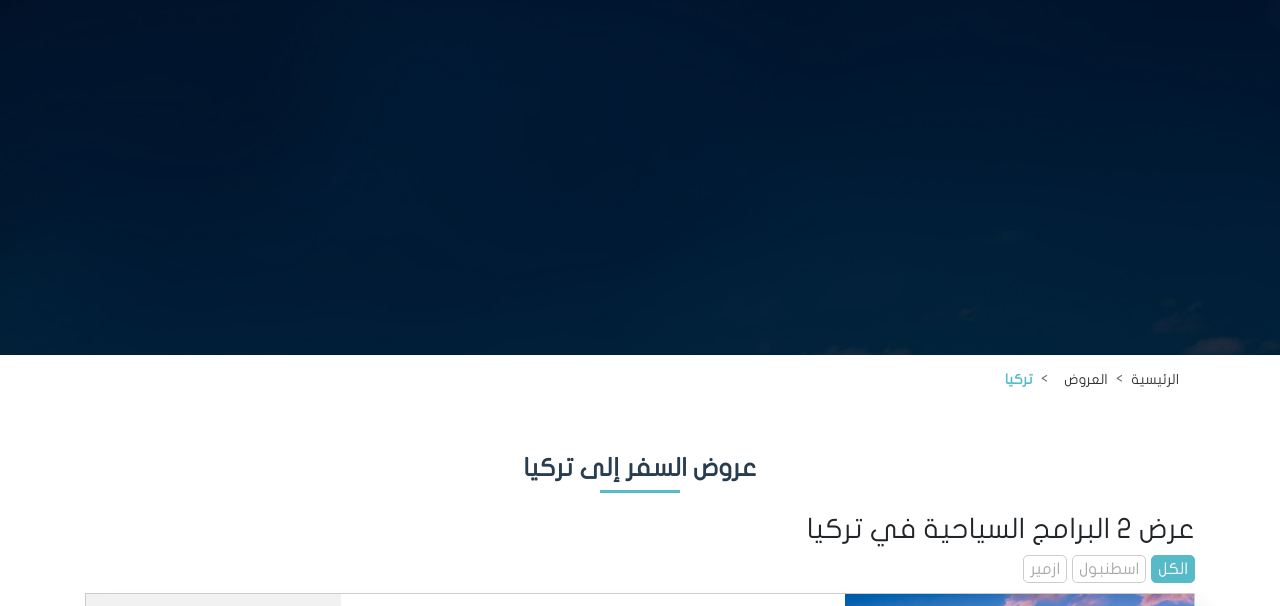
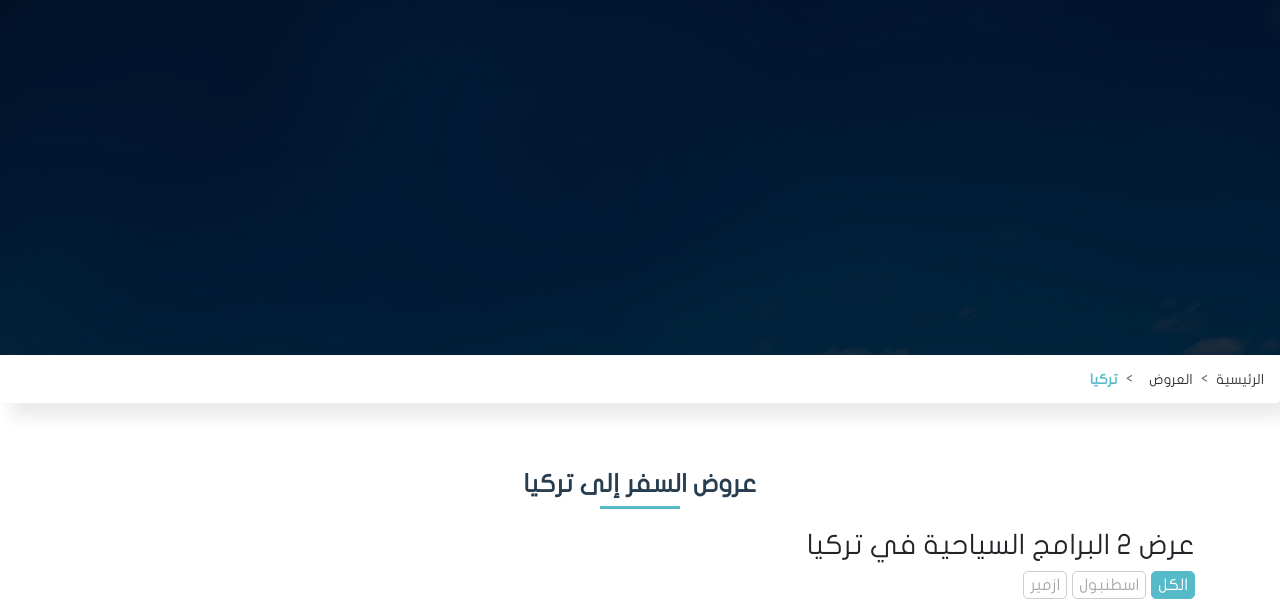
Before and after one commit to AsmaaAlbaik/wattad, a plain HTML site: page specail_offer.html in a window 1280 px wide. Shown: the part 115-721 px from the top of the page. Drawn offline with nearby package versions, Linux system fonts and the light colour scheme.

Commit message:
fix the breadcrumb

```diff
--- a/specail_offer.html
+++ b/specail_offer.html
@@ -46,15 +46,13 @@
     </div> <!--end container-->
   </nav> <!-- end navbar -->
 </header>
-<div class="container">
   <nav aria-label="breadcrumb">
-    <ol class="breadcrumb custom">
+    <ol class="breadcrumb">
       <li class="breadcrumb-item"><a href="index.html">الرئيسية</a></li>
       <li class="breadcrumb-item"><a href="offers.html">العروض</a></li>
       <li class="breadcrumb-item active"><a href="specail_offer.html">تركيا</a></li>
     </ol>
   </nav>
-</div>
 
 <!-- <div class="search">
   <div class="container">
```
